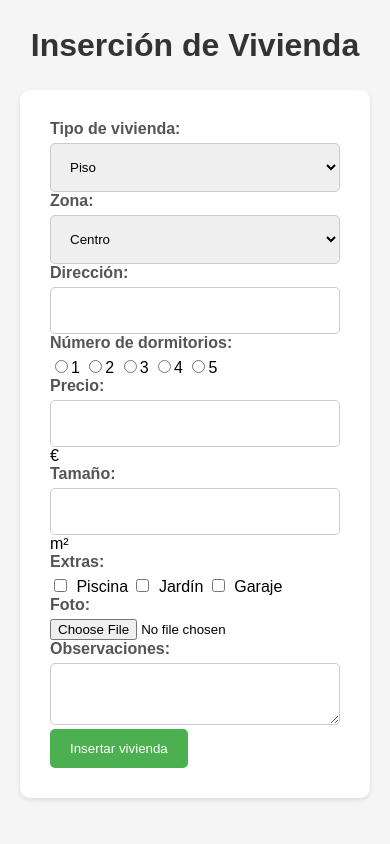
After one commit to Edu646/DESARROLLO-WEB-ENTORNO-SERVIDOR-DWES, a PHP site: page /crear_vivienda.php in a window 390 px wide. The commit adds this page. Run offline with PHP 8.4, Linux system fonts and the light colour scheme.

Commit message:
Inmobiliaria v2

```diff
--- /dev/null
+++ b/php/inmobiliaria/crear_vivienda.php
@@ -0,0 +1,116 @@
+<!DOCTYPE html>
+
+<html lang="es">
+
+<head>
+
+<meta charset="UTF-8">
+
+ <meta name="viewport" content="width=device-width, initial-scale=1.0">
+
+<title>Inserción de Vivienda</title>
+
+<link rel="stylesheet" href="./form.css">
+
+</head>
+
+<body>
+<h2>Inserción de Vivienda</h2>
+
+ <form action="formulario.php" method="post" enctype="multipart/form-data">
+
+    <label for="tipo">Tipo de vivienda:</label>
+
+ <select name="tipo" id="tipo">
+
+ <option value="Piso">Piso</option>
+
+ <option value="Adosado">Adosado</option>
+
+<option value="Chalet">Chalet</option>
+
+<option value="Casa">Casa</option>
+
+</select>
+
+
+
+<label for="zona">Zona:</label>
+
+<select name="zona" id="zona">
+
+ <option value="Centro">Centro</option>
+
+ <option value="Zaidín">Zaidín</option>
+
+ <option value="Chana">Chana</option>
+
+ <option value="Albaicín">Albaicín</option>
+
+ <option value="Sacromonte">Sacromonte</option>
+
+ <option value="Realejo">Realejo</option>
+
+</select>
+
+
+
+<label for="direccion">Dirección:</label>
+
+ <input type="text" name="direccion" id="direccion">
+
+
+
+ <label for="dormitorios">Número de dormitorios:</label>
+<div>
+    <input type="radio" name="dormitorios" id="dormitorios" >1
+    <input type="radio" name="dormitorios" id="dormitorios" >2
+    <input type="radio" name="dormitorios" id="dormitorios" >3
+    <input type="radio" name="dormitorios" id="dormitorios" >4
+    <input type="radio" name="dormitorios" id="dormitorios" >5
+</div>
+
+
+
+
+ <label for="precio">Precio:</label>
+
+ <input type="number" name="precio" id="precio"> €
+
+
+
+<label for="tamano">Tamaño:</label>
+
+ <input type="number" name="tamano" id="tamano"> m²
+
+
+
+ <label>Extras:</label>
+
+ <input type="checkbox" name="extras[]" value="Piscina"> Piscina
+
+<input type="checkbox" name="extras[]" value="Jardín"> Jardín
+
+<input type="checkbox" name="extras[]" value="Garaje"> Garaje
+
+
+
+<label for="foto">Foto:</label>
+
+<input type="file" name="foto" id="foto">
+
+
+
+ <label for="observaciones">Observaciones:</label>
+
+ <textarea name="observaciones" id="observaciones"></textarea>
+
+
+
+ <input type="submit" value="Insertar vivienda">
+
+</form>
+
+</body>
+
+</html>
--- /dev/null
+++ b/php/inmobiliaria/form.css
@@ -0,0 +1,74 @@
+/* form.css */
+
+body {
+    font-family: 'Montserrat', sans-serif; /* Fuente moderna y legible */
+    margin: 20px;
+    background-color: #f5f5f5; /* Fondo suave */
+}
+
+h2 {
+    text-align: center;
+    color: #333;
+    font-size: 2rem;
+}
+
+form {
+    max-width: 600px;
+    margin: 0 auto;
+    background-color: #fff;
+    padding: 30px;
+    border-radius: 10px;
+    box-shadow: 0 2px 5px rgba(0, 0, 0, 0.1);
+}
+
+label {
+    display: block;
+    margin-bottom: 5px;
+    font-weight: bold;
+    color: #555;
+}
+
+input[type="text"],
+input[type="number"],
+textarea,
+select {
+    width: 100%;
+    padding: 15px;
+    border: 1px solid #ccc;
+    border-radius: 5px;
+    box-sizing: border-box; /* Incluye el padding en el ancho total */
+    transition: border-color 0.3s ease-in-out;
+}
+
+input[type="text"]:focus,
+input[type="number"]:focus,
+textarea:focus,
+select:focus {
+    border-color: #4CAF50; /* Color de enfoque */
+    outline: none;
+}
+
+input[type="checkbox"] {
+    margin-right: 5px;
+    accent-color: #4CAF50; /* Color del check */
+}
+
+input[type="submit"] {
+    background-color: #4CAF50;
+    color: white;
+    padding: 12px 20px;
+    border: none;
+    border-radius: 5px;
+    cursor: pointer;
+    transition: background-color 0.3s ease-in-out;
+}
+
+input[type="submit"]:hover {
+    background-color: #3e8e41;
+}
+
+.dormitorios {
+    display: flex;
+    flex-wrap: wrap;
+    gap: 10px;
+}
```
Also changed, not shown: php/inmobiliaria/Beneficio.php (added, +53 -0 lines), php/inmobiliaria/formulario.html (deleted, +0 -55 lines), php/inmobiliaria/formulario.php (+66 -36 lines), php/inmobiliaria/mostrar.css (added, +81 -0 lines), php/inmobiliaria/fotos/descarga.png (added), php/inmobiliaria/fotos/eie-creative-minimalist-letter-logo-260nw-2510569647.PNG (added), php/inmobiliaria/fotosCaptura de pantalla 2024-01-15 092716.png (added), php/inmobiliaria/fotoseie-creative-minimalist-letter-logo-260nw-2510569647.PNG (added).
